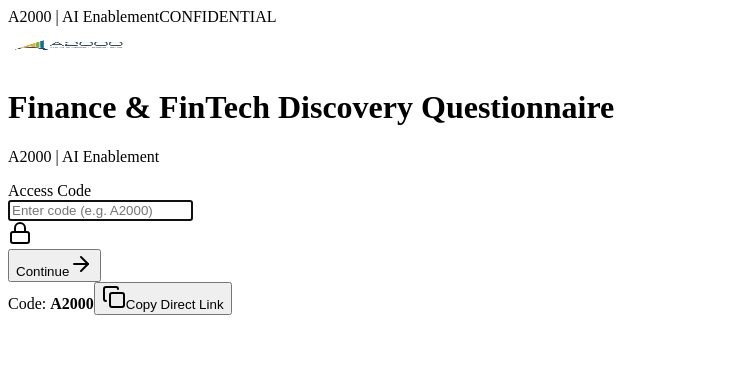
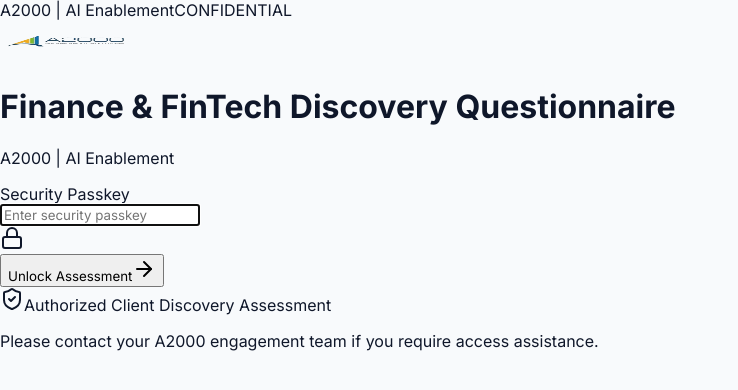
Before and after one commit to shyamsaran348/A2000-ai-questionnaire, a Next.js app: page /finance in a window 1280 px wide. Shown: the top 390 px of the page, without its empty margins (0-738 px from the left). Built offline with nearby package versions, Linux system fonts and the light colour scheme.

Commit message:
style: polish security passkey gate and typography for enterprise client presentation

```diff
--- a/src/app/globals.css
+++ b/src/app/globals.css
@@ -1,4 +1,6 @@
-/* Base Clean Reset */
+@import url('https://fonts.googleapis.com/css2?family=Inter:wght@300;400;500;600;700;800&display=swap');
+
+/* Base Clean Reset & Executive Font Hierarchy */
 * {
   box-sizing: border-box;
 }
@@ -7,6 +9,17 @@ html, body {
   margin: 0;
   padding: 0;
   background-color: #f8fafc;
+  font-family: 'Inter', -apple-system, BlinkMacSystemFont, "Segoe UI", Roboto, Helvetica, Arial, sans-serif;
+  color: #0f172a;
+  -webkit-font-smoothing: antialiased;
+  -moz-osx-font-smoothing: grayscale;
+  text-rendering: optimizeLegibility;
+  font-feature-settings: "cv02", "cv03", "cv04", "cv11";
+}
+
+/* Ensure inputs, buttons, and textareas inherit font typography cleanly */
+input, textarea, select, button {
+  font-family: inherit;
 }
 
 /* Custom scrollbar for modern dashboards */
--- a/src/app/layout.tsx
+++ b/src/app/layout.tsx
@@ -1,8 +1,9 @@
 import type { Metadata } from "next";
+import "./globals.css";
 
 export const metadata: Metadata = {
   title: "A2000 | AI Enablement",
-  description: "A2000 AI Enablement Questionnaires",
+  description: "A2000 AI Enablement Confidential Enterprise Discovery Assessment",
 };
 
 export default function RootLayout({
@@ -13,6 +14,12 @@ export default function RootLayout({
   return (
     <html lang="en">
       <head>
+        <link rel="preconnect" href="https://fonts.googleapis.com" />
+        <link rel="preconnect" href="https://fonts.gstatic.com" crossOrigin="anonymous" />
+        <link
+          href="https://fonts.googleapis.com/css2?family=Inter:wght@300;400;500;600;700;800&display=swap"
+          rel="stylesheet"
+        />
         <script src="https://cdn.tailwindcss.com"></script>
         <script
           dangerouslySetInnerHTML={{
@@ -21,7 +28,7 @@ export default function RootLayout({
                 theme: {
                   extend: {
                     fontFamily: {
-                      sans: ['-apple-system', 'BlinkMacSystemFont', '"Segoe UI"', 'Roboto', 'Helvetica', 'Arial', 'sans-serif'],
+                      sans: ['Inter', '-apple-system', 'BlinkMacSystemFont', '"Segoe UI"', 'Roboto', 'Helvetica', 'Arial', 'sans-serif'],
                     },
                     colors: {
                       navy: {
--- a/src/components/SecurityGate.tsx
+++ b/src/components/SecurityGate.tsx
@@ -2,7 +2,7 @@
 
 import React, { useState, useEffect } from "react";
 import Image from "next/image";
-import { Lock, ArrowRight, KeyRound, AlertCircle, Copy, Check } from "lucide-react";
+import { Lock, ArrowRight, ShieldCheck, AlertCircle } from "lucide-react";
 
 const VALID_CODES = ["A2000", "A2000AI", "A2000-2026", "ENABLE2026", "DISCOVERY"];
 
@@ -20,13 +20,12 @@ export default function SecurityGate({
   const [isAuthenticated, setIsAuthenticated] = useState<boolean>(false);
   const [inputCode, setInputCode] = useState<string>("");
   const [error, setError] = useState<string>("");
-  const [copied, setCopied] = useState<boolean>(false);
   const [isLoading, setIsLoading] = useState<boolean>(true);
 
   useEffect(() => {
     if (typeof window !== "undefined") {
       const params = new URLSearchParams(window.location.search);
-      const urlCode = params.get("code") || params.get("security_code") || params.get("access");
+      const urlCode = params.get("code") || params.get("security_code") || params.get("access") || params.get("passkey");
 
       if (urlCode && VALID_CODES.includes(urlCode.trim().toUpperCase())) {
         localStorage.setItem("a2000_access_code", urlCode.trim().toUpperCase());
@@ -50,7 +49,7 @@ export default function SecurityGate({
 
     const clean = inputCode.trim().toUpperCase();
     if (!clean) {
-      setError("Please enter the access code.");
+      setError("Please enter your security passkey.");
       return;
     }
 
@@ -61,26 +60,16 @@ export default function SecurityGate({
       }
       setIsAuthenticated(true);
     } else {
-      setError("Invalid access code. Please try again.");
-    }
-  };
-
-  const handleCopyLink = () => {
-    if (typeof window !== "undefined") {
-      const url = new URL(window.location.href);
-      url.searchParams.set("code", "A2000");
-      navigator.clipboard.writeText(url.toString());
-      setCopied(true);
-      setTimeout(() => setCopied(false), 2000);
+      setError("Invalid passkey. Please verify your credentials and try again.");
     }
   };
 
   if (isLoading) {
     return (
-      <div className="min-h-screen flex items-center justify-center bg-slate-100/70">
-        <div className="flex items-center gap-2 text-xs text-slate-500">
+      <div className="min-h-screen flex items-center justify-center bg-slate-50">
+        <div className="flex items-center gap-2 text-xs text-slate-500 font-medium">
           <div className="w-4 h-4 border-2 border-[#17324D] border-t-transparent rounded-full animate-spin"></div>
-          <span>Loading...</span>
+          <span>Verifying access credentials...</span>
         </div>
       </div>
     );
@@ -89,60 +78,64 @@ export default function SecurityGate({
   if (!isAuthenticated) {
     return (
       <div className="min-h-screen flex items-center justify-center bg-slate-100/80 p-4">
-        <div className="w-full max-w-sm bg-white border border-slate-300 rounded shadow-md overflow-hidden">
+        <div className="w-full max-w-md bg-white border border-slate-300 rounded-lg shadow-lg overflow-hidden transition-all">
 
-          <div className="bg-[#17324D] px-5 py-3.5 text-white flex items-center justify-between">
-            <span className="text-xs font-bold tracking-wider uppercase">
+          {/* Executive Header Banner */}
+          <div className="bg-[#17324D] px-6 py-4 text-white flex items-center justify-between border-b-2 border-[#C97835]">
+            <span className="text-xs font-semibold tracking-wider uppercase text-slate-200">
               A2000 | AI Enablement
             </span>
-            <span className="text-[10px] font-bold tracking-widest uppercase bg-white/15 px-2 py-0.5 rounded text-slate-200">
+            <span className="text-[10px] font-bold tracking-widest uppercase bg-white/10 border border-white/20 px-2.5 py-0.5 rounded text-slate-200">
               CONFIDENTIAL
             </span>
           </div>
 
-          <div className="p-6 space-y-5">
+          <div className="p-7 space-y-6">
+            {/* Logo */}
             <div className="flex justify-center">
               <Image
                 src="/a2000-logo.png"
                 alt="A2000 Logo"
-                width={120}
-                height={38}
+                width={130}
+                height={42}
                 className="object-contain"
                 priority
               />
             </div>
 
-            <div className="text-center space-y-1">
-              <h1 className="text-base font-bold text-slate-900">{title}</h1>
-              <p className="text-xs text-slate-500">{subtitle}</p>
+            {/* Title & Subtitle */}
+            <div className="text-center space-y-1.5">
+              <h1 className="text-lg font-bold text-slate-900 tracking-tight">{title}</h1>
+              <p className="text-xs text-slate-500 font-normal leading-relaxed">{subtitle}</p>
             </div>
 
-            <form onSubmit={handleVerify} className="space-y-3">
+            {/* Passkey Form */}
+            <form onSubmit={handleVerify} className="space-y-4 pt-1">
               <div>
-                <label className="block text-xs font-medium text-slate-700 mb-1">
-                  Access Code
+                <label className="block text-xs font-semibold text-slate-700 mb-1.5">
+                  Security Passkey
                 </label>
                 <div className="relative">
                   <input
-                    type="text"
+                    type="password"
                     value={inputCode}
                     onChange={(e) => {
                       setInputCode(e.target.value);
                       if (error) setError("");
                     }}
-                    placeholder="Enter code (e.g. A2000)"
+                    placeholder="Enter security passkey"
                     autoFocus
-                    className={`w-full text-sm px-3 py-2 border rounded bg-white text-slate-900 font-mono focus:outline-none transition ${
+                    className={`w-full text-sm px-3.5 py-2.5 border rounded-md bg-white text-slate-900 tracking-wider placeholder:tracking-normal placeholder:text-slate-400 focus:outline-none focus:ring-2 focus:ring-[#17324D]/20 transition ${
                       error ? "border-red-400 focus:border-red-500" : "border-slate-300 focus:border-[#17324D]"
                     }`}
                   />
-                  <div className="absolute right-2.5 top-2.5 text-slate-400">
+                  <div className="absolute right-3 top-3 text-slate-400 pointer-events-none">
                     <Lock className="w-4 h-4" />
                   </div>
                 </div>
 
                 {error && (
-                  <div className="flex items-center gap-1.5 text-xs text-red-600 mt-1.5 font-medium">
+                  <div className="flex items-center gap-1.5 text-xs text-red-600 mt-2 font-medium">
                     <AlertCircle className="w-3.5 h-3.5 shrink-0" />
                     <span>{error}</span>
                   </div>
@@ -151,23 +144,22 @@ export default function SecurityGate({
 
               <button
                 type="submit"
-                className="w-full flex items-center justify-center gap-1.5 text-xs font-semibold text-white bg-[#17324D] hover:bg-[#0f2235] px-4 py-2 rounded transition shadow-xs"
+                className="w-full flex items-center justify-center gap-2 text-xs font-semibold text-white bg-[#17324D] hover:bg-[#0f2235] active:bg-[#0a1826] px-4 py-2.5 rounded-md transition shadow-sm"
               >
-                <span>Continue</span>
-                <ArrowRight className="w-3.5 h-3.5 text-[#C97835]" />
+                <span>Unlock Assessment</span>
+                <ArrowRight className="w-4 h-4 text-[#C97835]" />
               </button>
             </form>
 
-            <div className="border-t border-slate-200 pt-3 flex items-center justify-between text-[11px] text-slate-500">
-              <span>Code: <strong>A2000</strong></span>
-              <button
-                type="button"
-                onClick={handleCopyLink}
-                className="inline-flex items-center gap-1 text-slate-600 hover:text-slate-900 hover:underline"
-              >
-                {copied ? <Check className="w-3.5 h-3.5 text-emerald-600" /> : <Copy className="w-3.5 h-3.5" />}
-                {copied ? "Link Copied" : "Copy Direct Link"}
-              </button>
+            {/* Enterprise Security Footer */}
+            <div className="border-t border-slate-200 pt-4 space-y-1.5 text-center">
+              <div className="flex items-center justify-center gap-1.5 text-[11px] text-slate-600 font-medium">
+                <ShieldCheck className="w-3.5 h-3.5 text-emerald-600" />
+                <span>Authorized Client Discovery Assessment</span>
+              </div>
+              <p className="text-[11px] text-slate-400">
+                Please contact your A2000 engagement team if you require access assistance.
+              </p>
             </div>
           </div>
         </div>
```
Also changed, not shown: src/lib/services/email.ts (line endings or trailing spaces).
